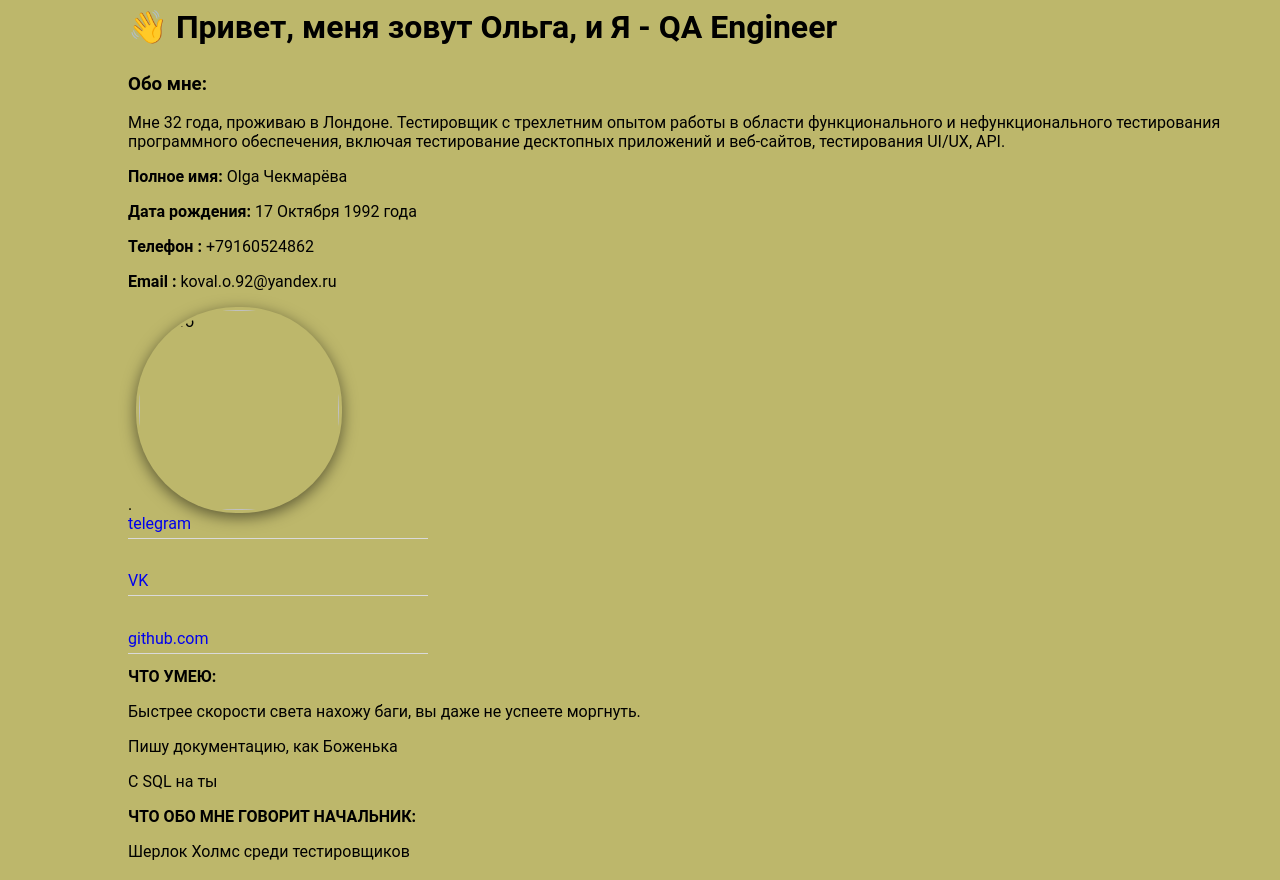
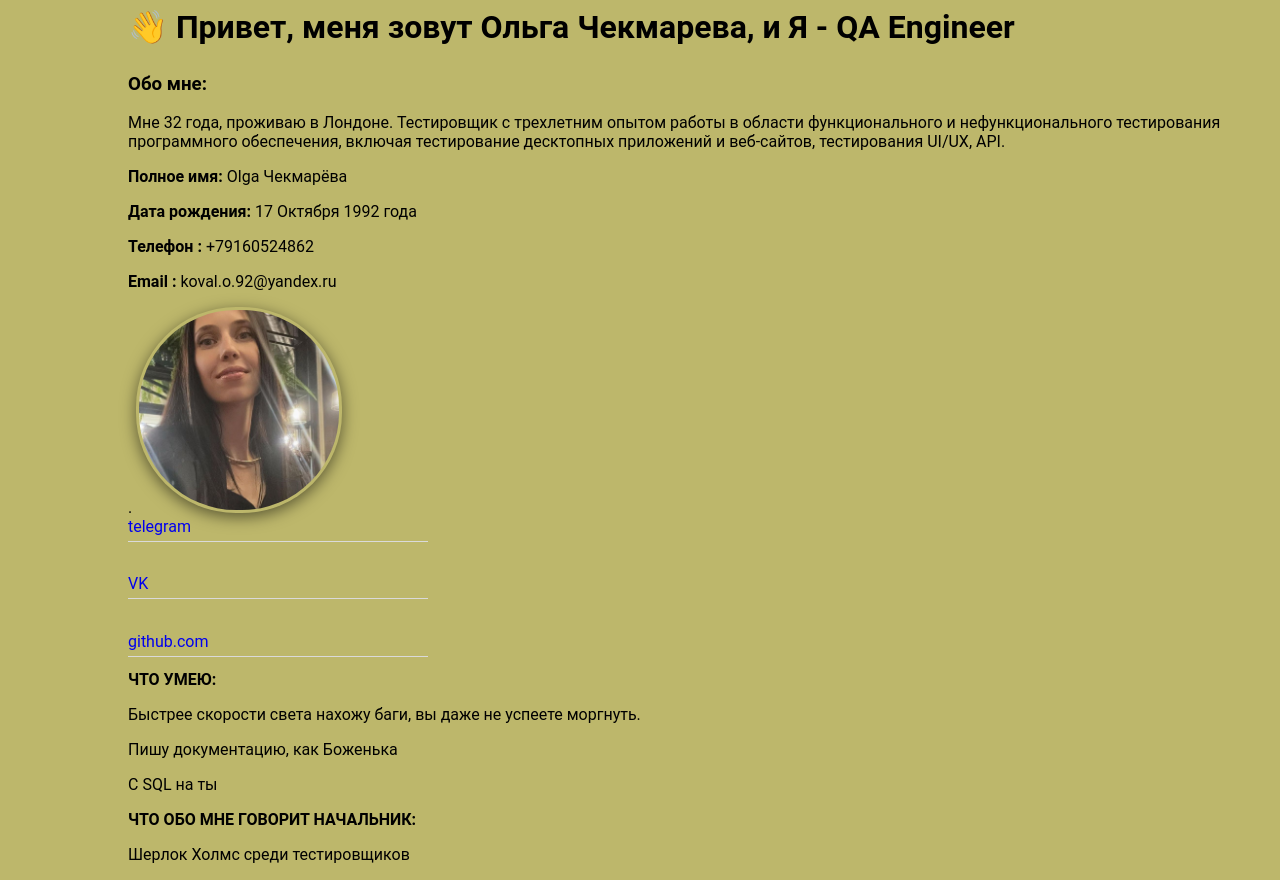
Before and after one commit to OlgakovalQA/CV, a plain HTML site: page index.HTML in a window 1280 px wide. Drawn offline with Linux system fonts and the light colour scheme.

Commit message:
делаю новую ветку2

```diff
--- a/index.HTML
+++ b/index.HTML
@@ -33,7 +33,7 @@
                    <div class="d-flex flex-column justify-content-center align-items-center col-lg-7 col-md-7 col-12">
                         <div class="hero-text">
 
-                            <h1 class="hero-title">👋 Привет, меня зовут Ольга, и Я - QA Engineer</h1>
+                            <h1 class="hero-title">👋 Привет, меня зовут Ольга Чекмарева, и Я - QA Engineer</h1>
 
 
 
@@ -68,7 +68,7 @@
                 </div>
 
                 <div class="item">.
-                      <img class="photo" src="cat.jpg" width="200" height="200" alt="фото">
+                      <img class="photo" src="olga.jpg" width="200" height="200" alt="фото">
                   </div>
 
 
```
